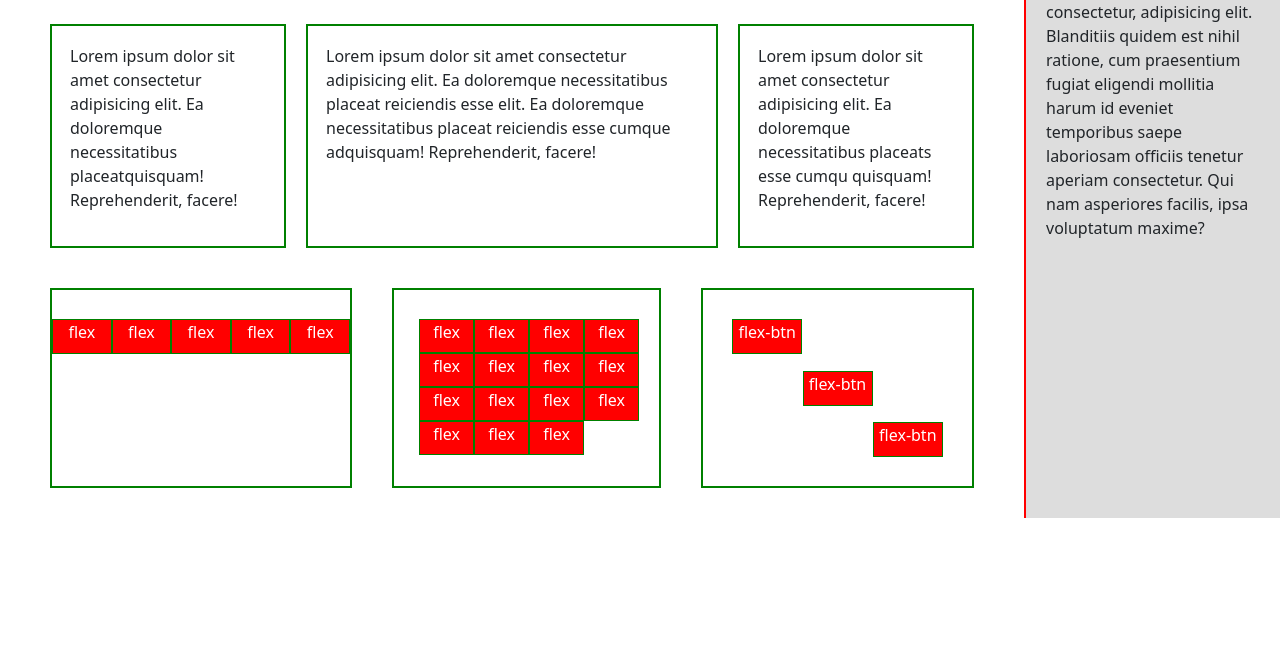
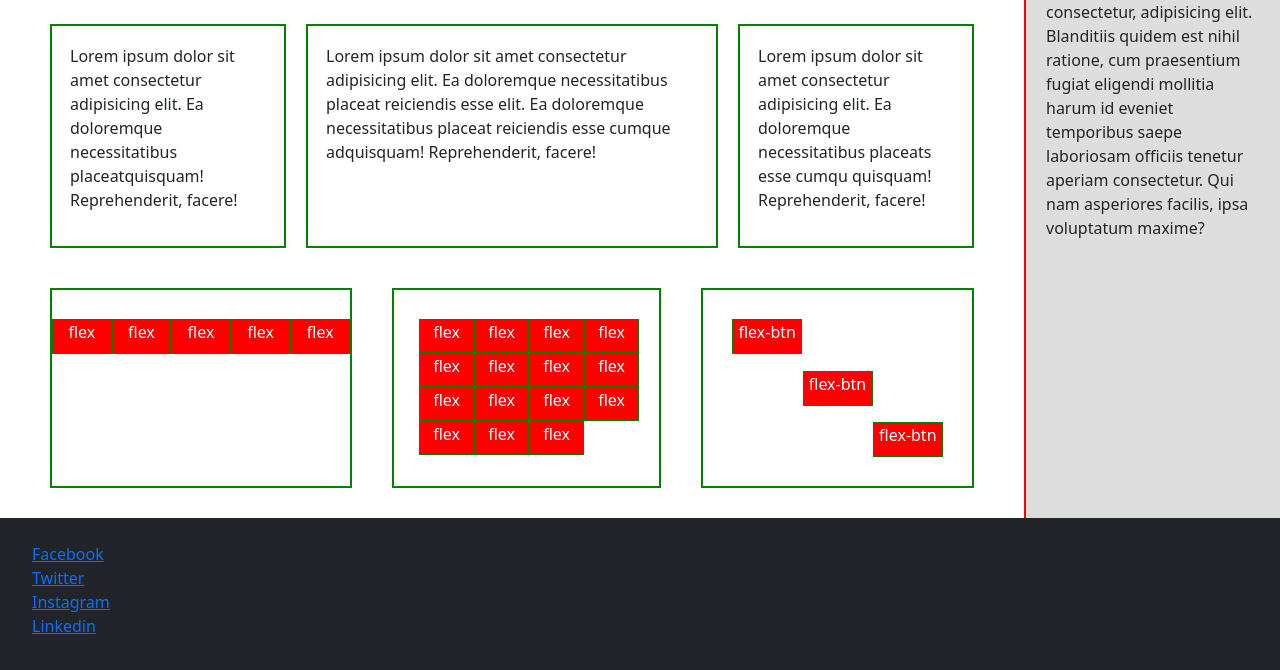
Before and after one commit to belalbashar/Template-23, a plain HTML site: page index.html in a window 1280 px wide. Shown: the part 374-1044 px from the top of the page. Before the commit the page ends 892 px from the top, so only its background shows below. Drawn offline with nearby package versions, Linux system fonts and the light colour scheme.

Commit message:
Update index.html

```diff
--- a/index.html
+++ b/index.html
@@ -148,6 +148,14 @@
               </div>
           </div>
       </div>
+      <div class="footer bg-dark py-3 pt-4">
+          <ul>
+              <li><a href="#">Facebook</a></li>
+              <li><a href="#">Twitter</a></li>
+              <li><a href="#">Instagram</a></li>
+              <li><a href="#">Linkedin</a></li>
+          </ul>
+      </div>
     <!-- Bootstrap JavaScript Libraries -->
     <script src="https://cdn.jsdelivr.net/npm/@popperjs/core@2.9.2/dist/umd/popper.min.js" integrity="sha384-IQsoLXl5PILFhosVNubq5LC7Qb9DXgDA9i+tQ8Zj3iwWAwPtgFTxbJ8NT4GN1R8p" crossorigin="anonymous"></script>
     <script src="https://cdn.jsdelivr.net/npm/bootstrap@5.0.2/dist/js/bootstrap.min.js" integrity="sha384-cVKIPhGWiC2Al4u+LWgxfKTRIcfu0JTxR+EQDz/bgldoEyl4H0zUF0QKbrJ0EcQF" crossorigin="anonymous"></script>
```
